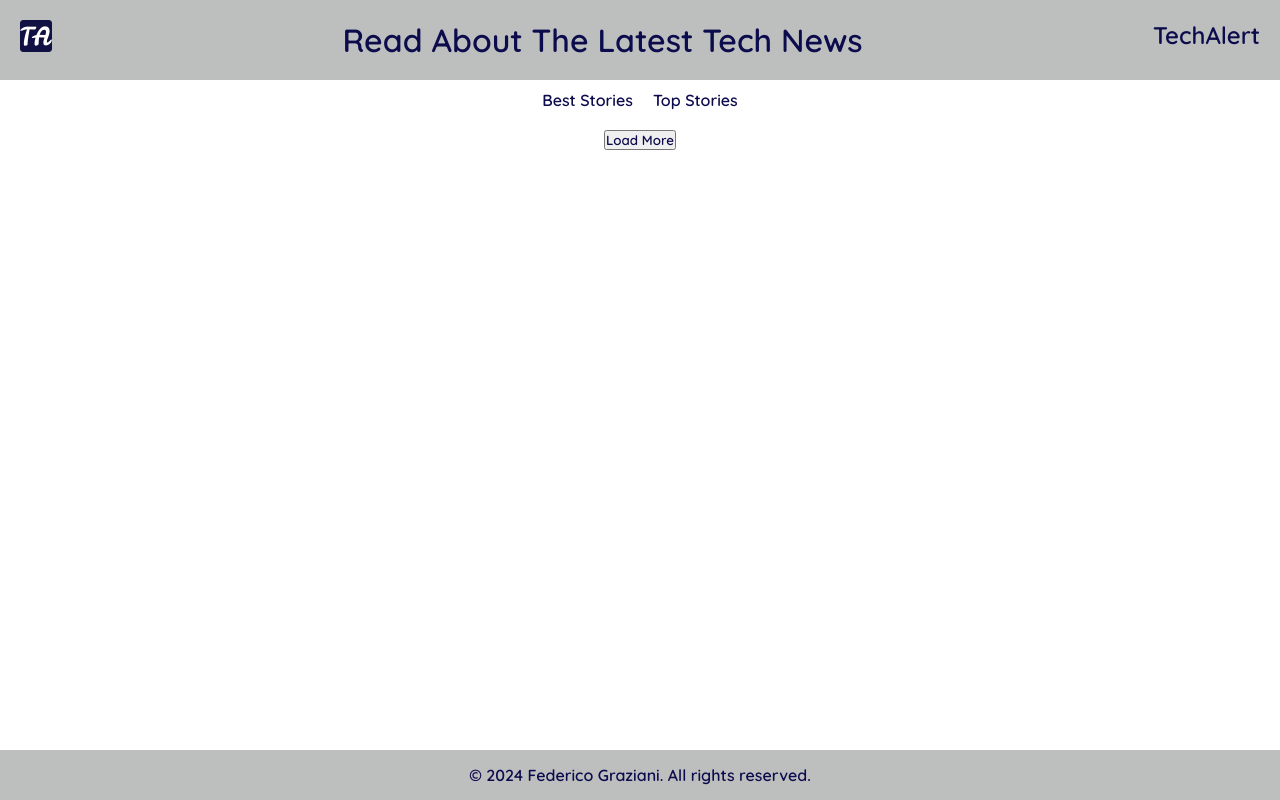
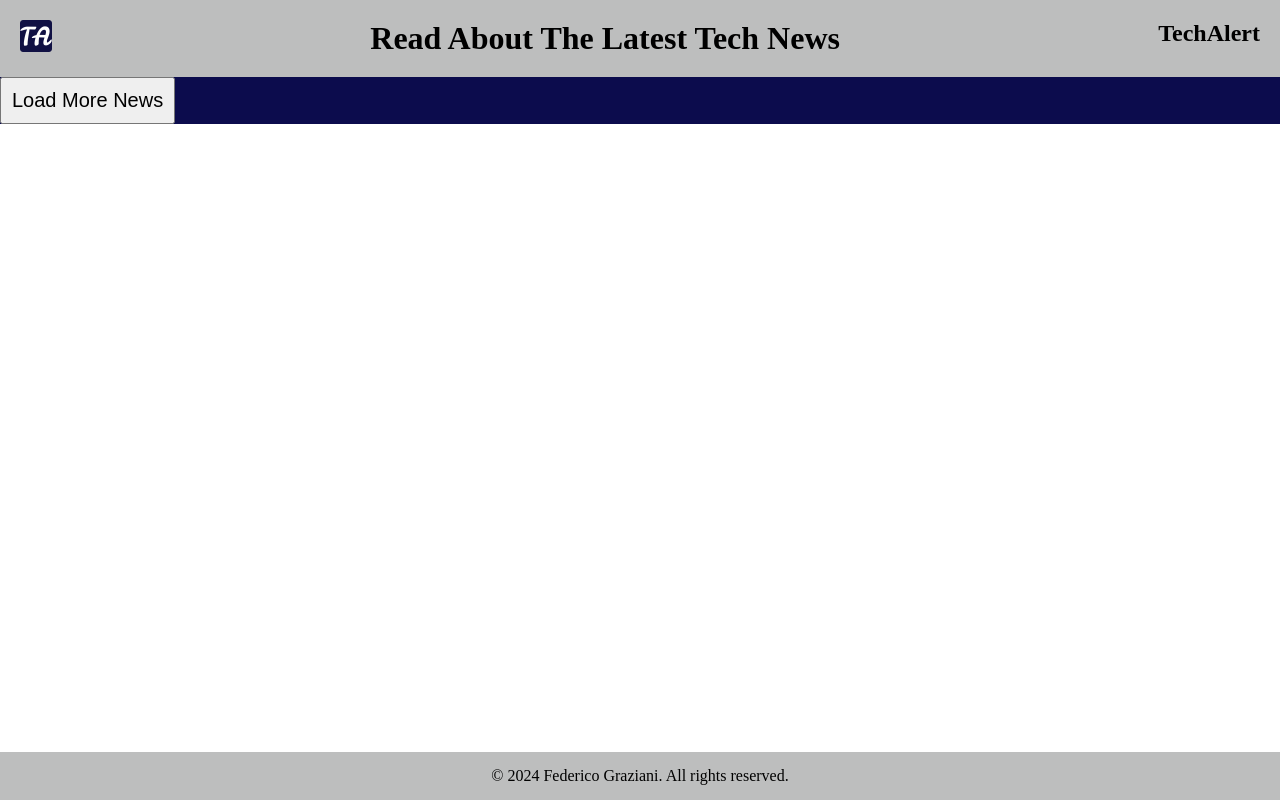
Before and after one commit to Federico-Gz/advanced-javascript-project, a website built with webpack: page src/index.html in a window 1280 px wide. Built offline with nearby package versions, Linux system fonts and the light colour scheme; no server answers.

Commit message:
html strcture defined

```diff
--- a/src/index.html
+++ b/src/index.html
@@ -28,6 +28,7 @@
     <link rel="apple-touch-icon" sizes="180x180" href="img/apple-touch-icon.png">
     <link rel="icon" type="image/png" sizes="32x32" href="img/favicon-32x32.png">
     <link rel="icon" type="image/png" sizes="16x16" href="img/favicon-16x16.png">
+    <link rel="icon" type="image/x-icon" href="img/favicon.ico">
     <link rel="manifest" href="img/site.webmanifest">
 
 </head>
@@ -36,31 +37,27 @@
         <div class="logo">
             <img src="img/favicon-32x32.png" alt="app's logo">
         </div>
-        <h1 class="quicksand">Read About The Latest Tech News</h1>
-        <h2 class="quicksand">TechAlert</h2>
+        <h1 class="quicksand-1">Read About The Latest Tech News</h1>
+        <h2 class="quicksand-1">TechAlert</h2>
     </header>
 
-    <div class="news-type quicksand">
-        <a href="#best">Best Stories</a>
-        <a href="#top">Top Stories</a>
-    </div>
+
 
     <div class="news-section" id="news-section">
         <div class="news-boxes" id="news-boxes">
 
         </div>
+
+        <button class="quicksand-1 btn" id="load-more-btn" style="font-size: 20px;">Load More News</button>
     </div>
 
-    <div class="btn">
-        <button class="quicksand" id="load-more-btn">Load More</button>
-    </div>
+
 
     <footer>
-        <div class="copyright quicksand">
+        <div class="copyright quicksand-1">
             &copy; 2024 Federico Graziani. All rights reserved.
         </div>
     </footer>
 
-    <script src="js/index.js"></script>
 </body>
 </html>
```
